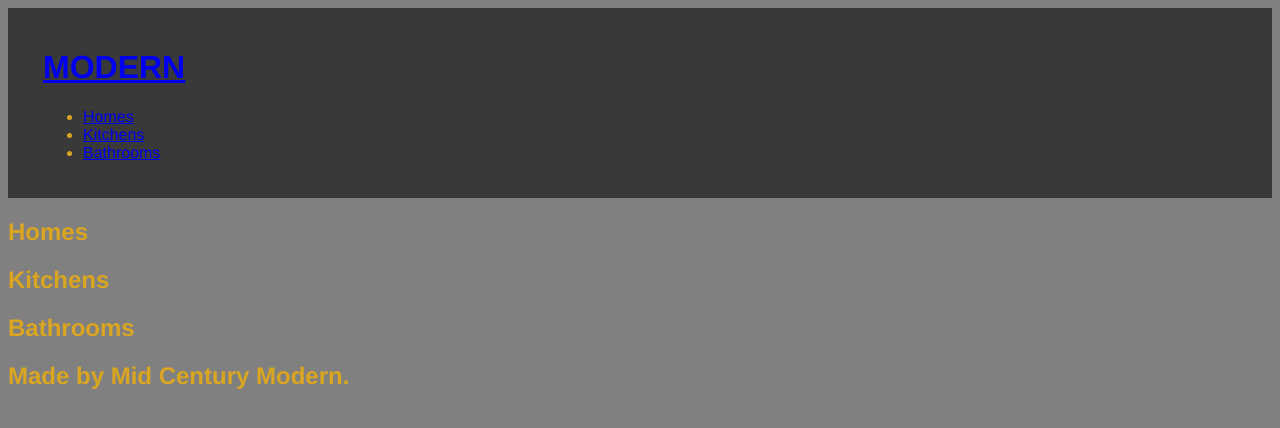
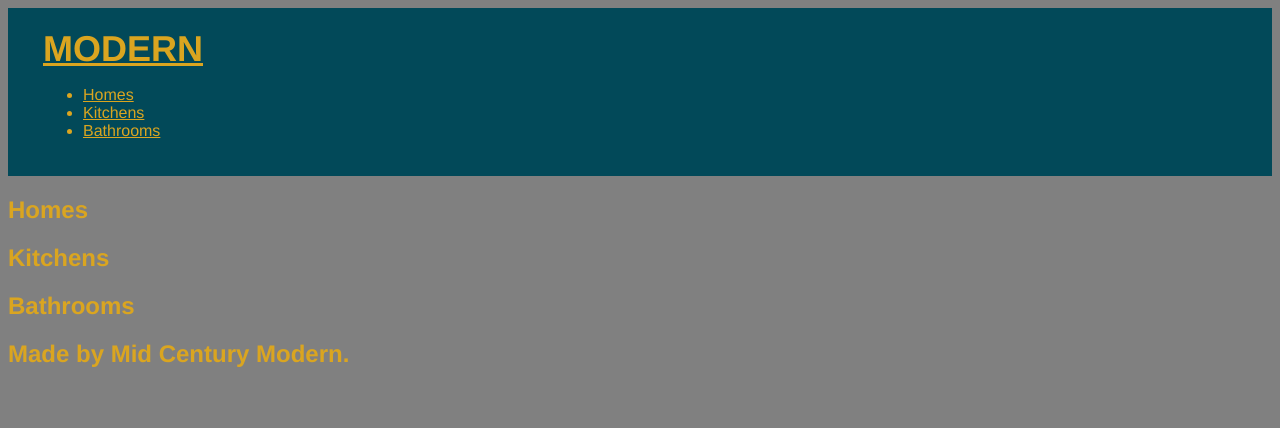
Before and after one commit to melwel74/Praticing, a plain HTML site: page index.html in a window 1280 px wide. Drawn offline with Linux system fonts and the light colour scheme.

Commit message:
more css

```diff
--- a/assets/css/style.css
+++ b/assets/css/style.css
@@ -6,5 +6,16 @@ body{
 
 header{
     padding: 20px 35px;
-    background-color: #393939
+    background-color: #024959
 }
+
+header h1{
+    font-weight: bold;
+    font-size: 36px;
+    color:#024959;
+    margin: 0;
+}
+
+header a{
+    color: goldenrod;
+}
```
Also changed, not shown: index.html (+3 -3 lines).
